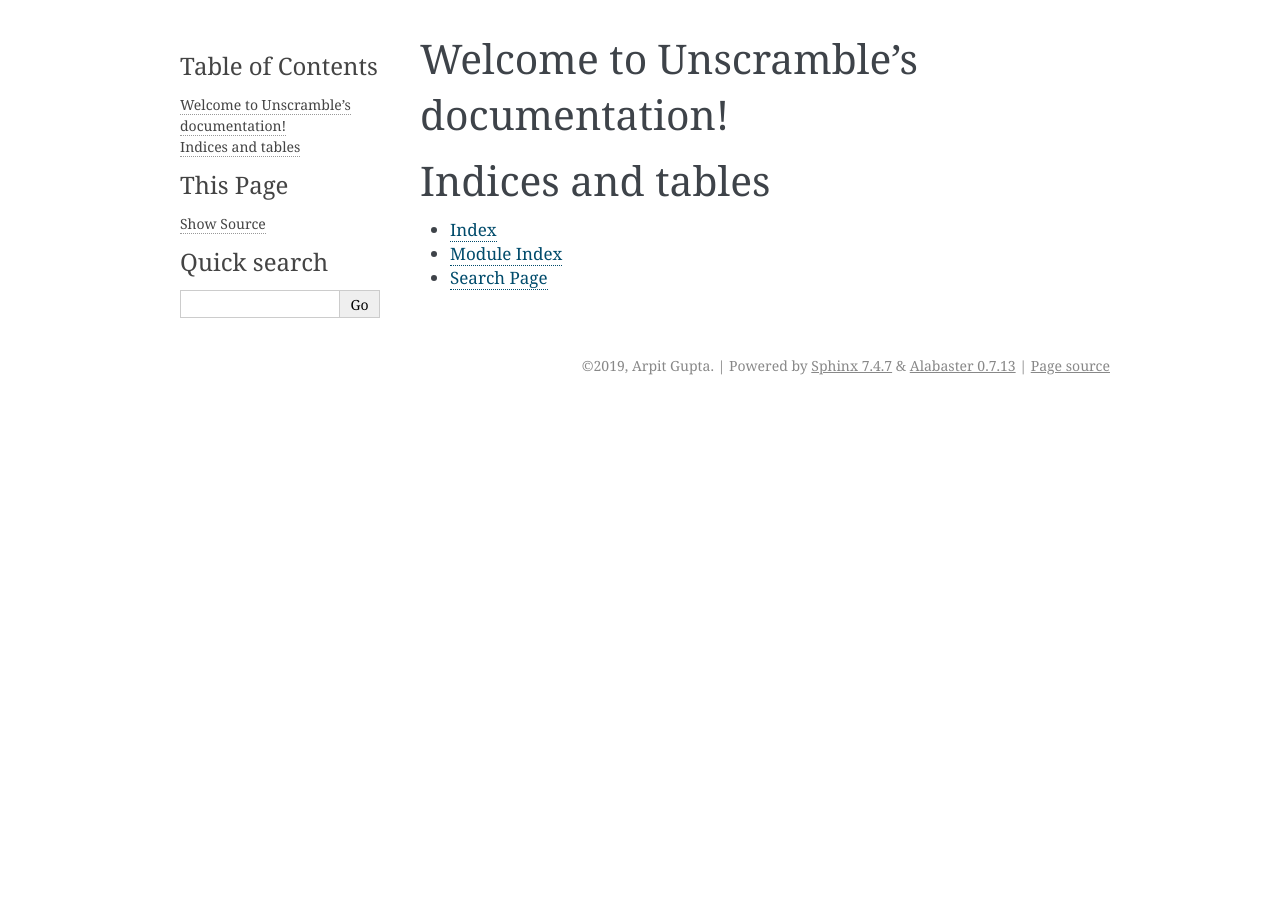
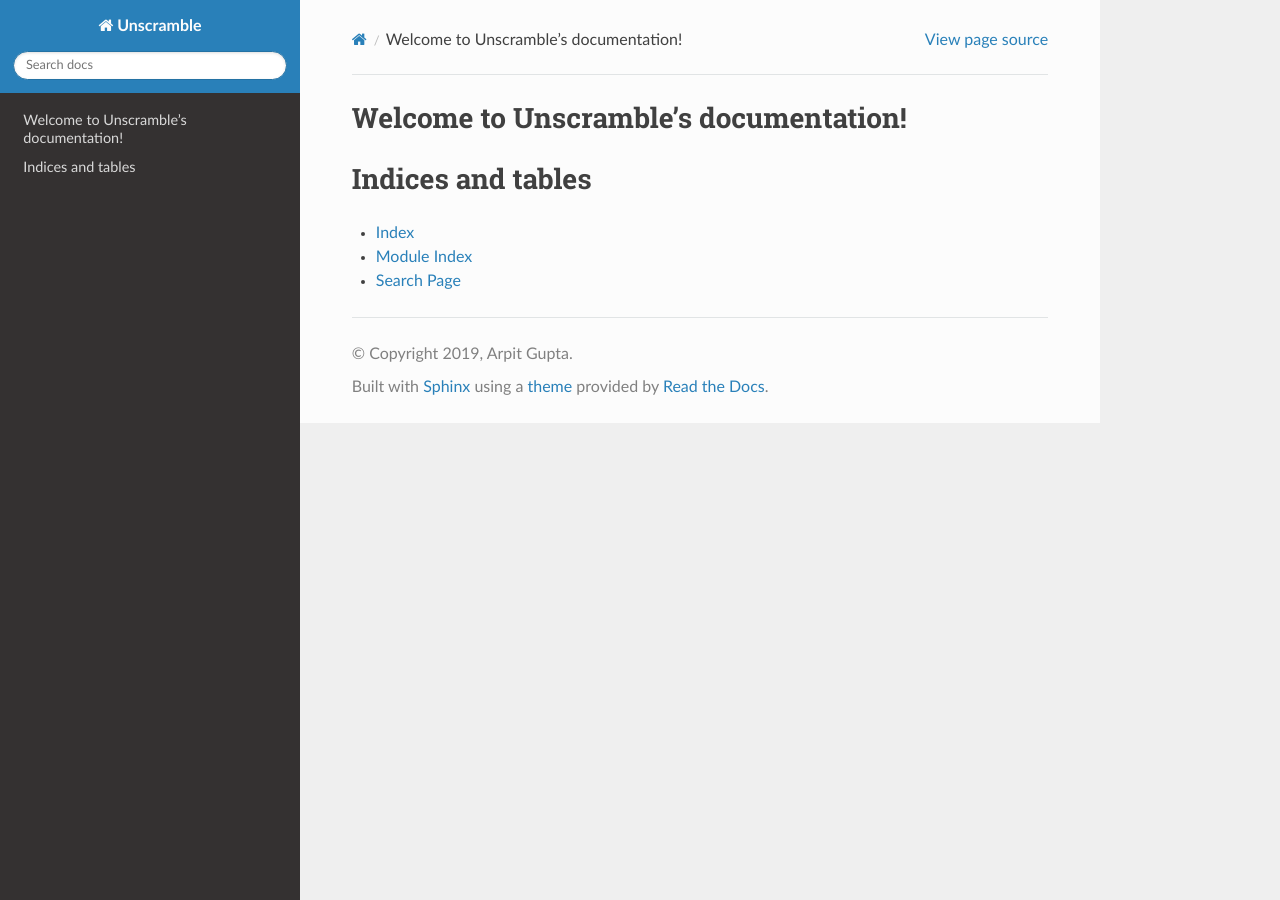
Before and after one commit to arpit620/unscramble, a Sphinx documentation site: the page built from docs/source/index.rst, in a window 1280 px wide. Built offline with Sphinx 7.4.7 and the Read the Docs theme 2.0.0, drawn with Linux system fonts in a browser that asks for light colours; some of the changed lines change nothing that is shown.

Commit message:
Sphinx conf update

```diff
--- a/docs/source/conf.py
+++ b/docs/source/conf.py
@@ -22,7 +22,7 @@
 author = 'Arpit Gupta'
 
 # The full version, including alpha/beta/rc tags
-release = '0.0.2'
+release = '0.2.0'
 
 
 # -- General configuration ---------------------------------------------------
@@ -31,6 +31,11 @@
 # extensions coming with Sphinx (named 'sphinx.ext.*') or your custom
 # ones.
 extensions = [
+    "sphinx.ext.autodoc",
+    "sphinx.ext.autosummary",
+    "sphinx.ext.napoleon",
+    "sphinx.ext.intersphinx",
+    "sphinx.ext.viewcode",
 ]
 
 # Add any paths that contain templates here, relative to this directory.
@@ -47,9 +52,24 @@
 # The theme to use for HTML and HTML Help pages.  See the documentation for
 # a list of builtin themes.
 #
-html_theme = 'alabaster'
+# html_theme = 'alabaster'
+html_theme = "sphinx_rtd_theme"
 
 # Add any paths that contain custom static files (such as style sheets) here,
 # relative to this directory. They are copied after the builtin static files,
 # so a file named "default.css" will overwrite the builtin "default.css".
 html_static_path = ['_static']
+
+# -- Options for Autodoc -----------------------------------------------------
+
+# Autodoc configurations
+autodoc_member_order = "bysource"
+autodoc_inherit_docstrings = False
+
+# -- Options for intersphinx extension ---------------------------------------
+
+# Example configuration for intersphinx: refer to the Python standard library.
+intersphinx_mapping = {
+    "numpy": ("http://docs.scipy.org/doc/numpy/", None),
+    "pandas": ("http://pandas.pydata.org/pandas-docs/stable/", None),
+}
```
